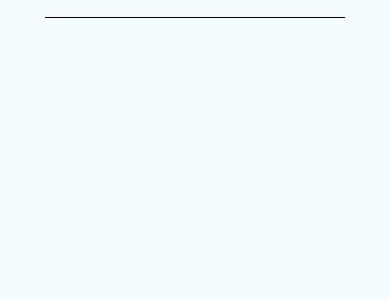
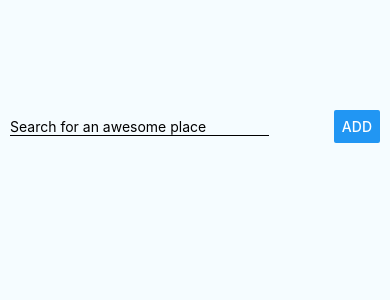
Before and after one commit to MatheoDodi/react-native-location-app, a React Native app: screen / in a window 390 px wide. Shown: the top 300 px of the page. Built offline with nearby package versions, Linux system fonts and the light colour scheme.

Commit message:
type: feat - Added new styles component that holds all the styled components - Included new Button element

```diff
--- a/App.js
+++ b/App.js
@@ -1,5 +1,6 @@
 import React, { Component } from 'react';
-import { Platform, StyleSheet, Text, View, TextInput } from 'react-native';
+import { StyleSheet, View, TextInput } from 'react-native';
+import { Row, SearchButton, Input } from './components/styles';
 
 export default class App extends Component {
   state = {
@@ -13,11 +14,15 @@ export default class App extends Component {
   render() {
     return (
       <View style={styles.container}>
-        <TextInput
-          style={{ width: 300, borderColor: 'black', borderBottomWidth: 1 }}
-          value={this.state.placeName}
-          onChangeText={this.handleChangePlaceName}
-        />
+        <Row>
+          <Input
+            style={{ borderColor: 'black', borderBottomWidth: 1 }}
+            value={this.state.placeName}
+            onChangeText={this.handleChangePlaceName}
+            placeholder="Search for an awesome place"
+          />
+          <SearchButton title="Add" />
+        </Row>
       </View>
     );
   }
@@ -25,6 +30,7 @@ export default class App extends Component {
 
 const styles = StyleSheet.create({
   container: {
+    paddingTop: 100,
     flex: 1,
     justifyContent: 'center',
     alignItems: 'center',
--- /dev/null
+++ b/components/styles/index.js
@@ -0,0 +1,17 @@
+import styled from 'styled-components/native';
+
+export const Input = styled.TextInput`
+  width: 70%;
+`;
+
+export const SearchButton = styled.Button`
+  width: 30%;
+`;
+
+export const Row = styled.View`
+  flex-direction: row;
+  width: 100%;
+  justify-content: space-between;
+  align-items: center;
+  padding: 10px;
+`;
--- a/package.json
+++ b/package.json
@@ -8,7 +8,8 @@
   },
   "dependencies": {
     "react": "16.6.3",
-    "react-native": "0.58.4"
+    "react-native": "0.58.4",
+    "styled-components": "^4.1.3"
   },
   "devDependencies": {
     "babel-core": "7.0.0-bridge.0",
```
Also changed, not shown: 216 other files (tests, documents, lock files or other folders).
